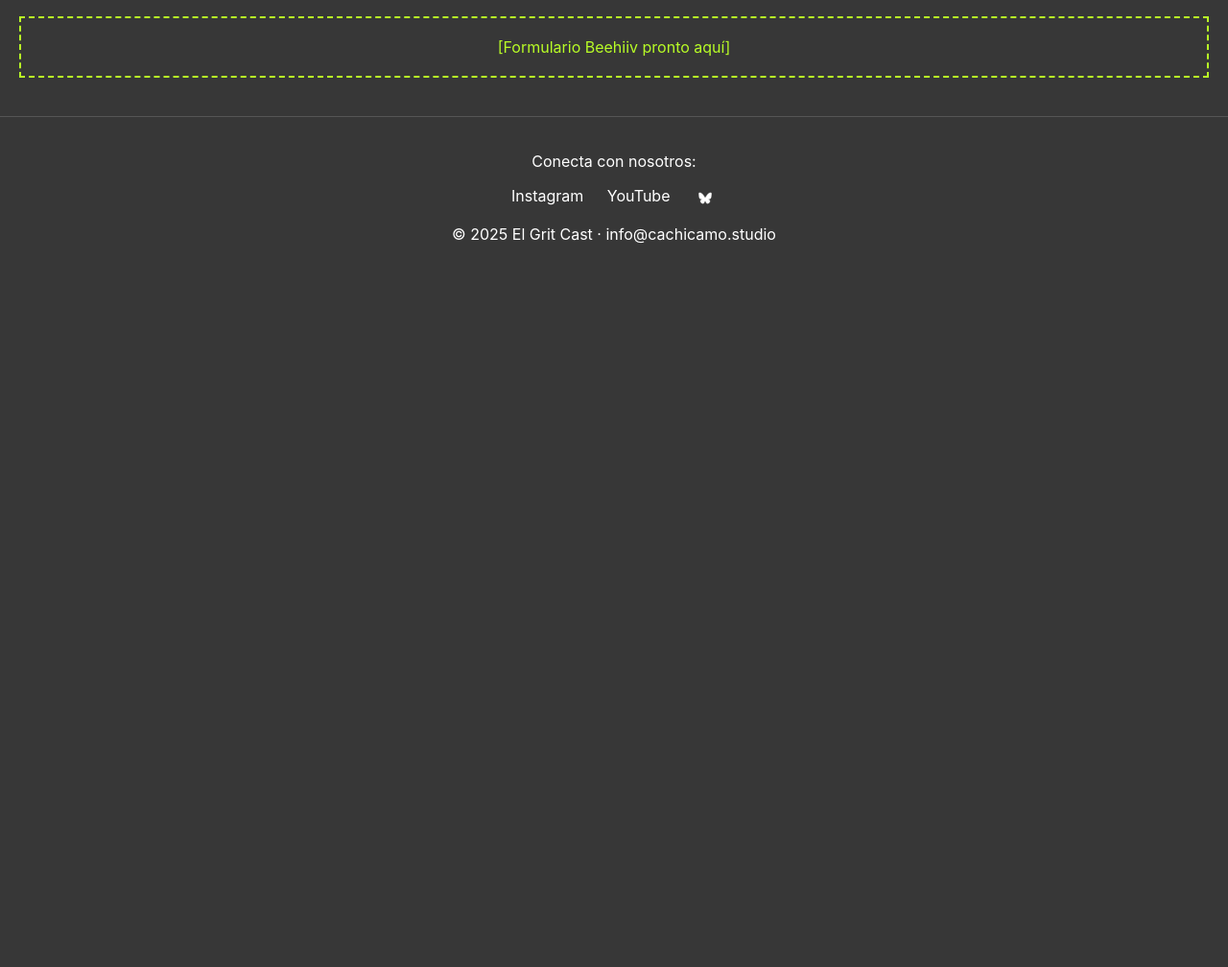
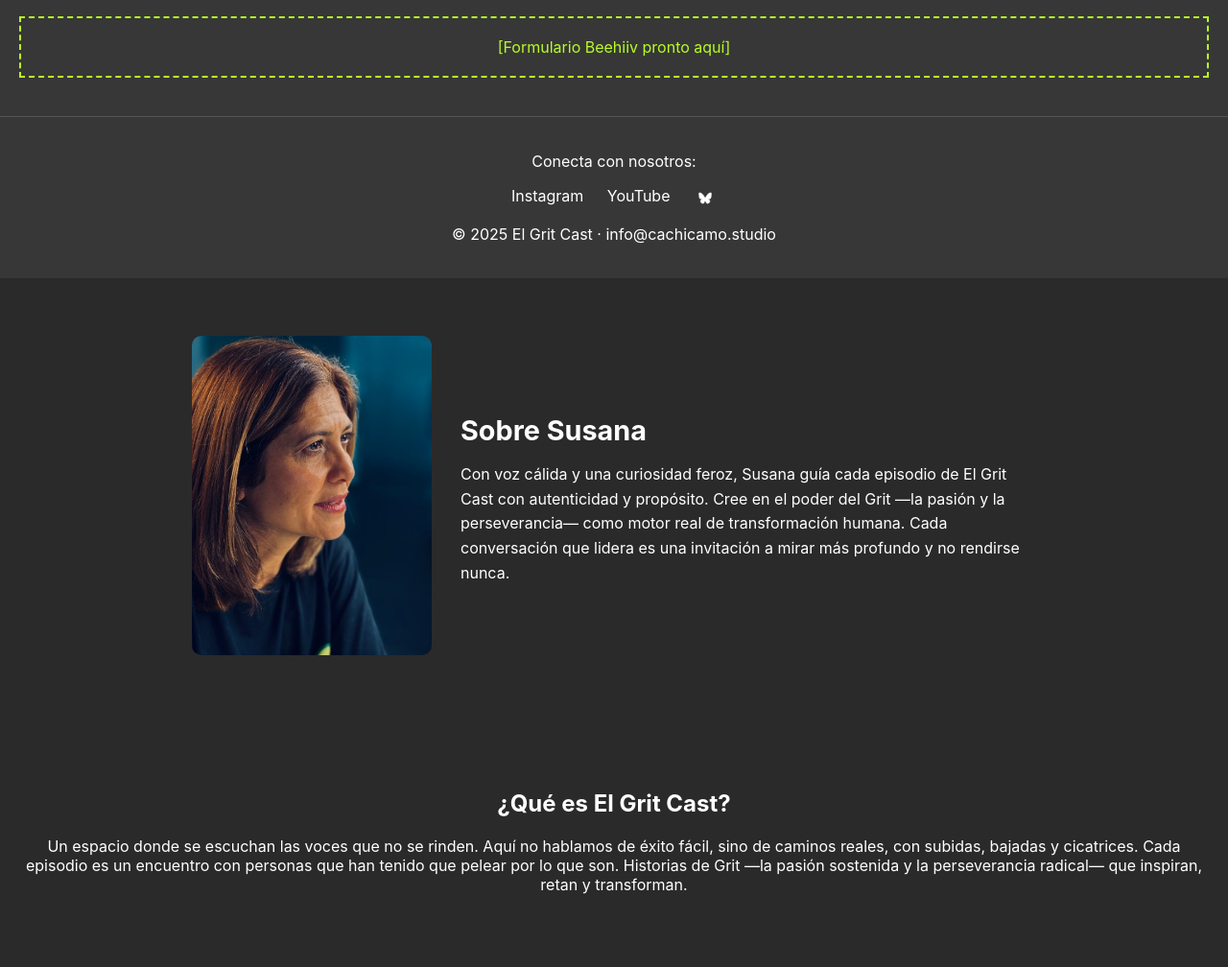
Before and after one commit to cachicamostudios/elgritcast.com, a plain HTML site: page index.html in a window 1280 px wide. Shown: the part 996-2004 px from the top of the page at 96% size. Before the commit the page ends 1286 px from the top, so only its background shows below. Drawn offline with Linux system fonts and the light colour scheme.

Commit message:
Add files via upload

```diff
--- a/index.html
+++ b/index.html
@@ -39,5 +39,26 @@
         </div>
         <p>© 2025 El Grit Cast · info@cachicamo.studio</p>
     </footer>
+
+    <section id="sobre-susana">
+        <div class="about-container">
+            <img src="assets/susana.jpg" alt="Foto de Susana" class="susana-foto">
+            <div class="about-text">
+                <h2>Sobre Susana</h2>
+                <p>Con voz cálida y una curiosidad feroz, Susana guía cada episodio de El Grit Cast con autenticidad y propósito.
+                Cree en el poder del Grit —la pasión y la perseverancia— como motor real de transformación humana.
+                Cada conversación que lidera es una invitación a mirar más profundo y no rendirse nunca.</p>
+            </div>
+        </div>
+    </section>
+
+    <section id="sobre-el-grit-cast">
+        <h2>¿Qué es El Grit Cast?</h2>
+        <p>Un espacio donde se escuchan las voces que no se rinden.
+        Aquí no hablamos de éxito fácil, sino de caminos reales, con subidas, bajadas y cicatrices.
+        Cada episodio es un encuentro con personas que han tenido que pelear por lo que son.
+        Historias de Grit —la pasión sostenida y la perseverancia radical— que inspiran, retan y transforman.</p>
+    </section>
+
 </body>
 </html>
--- a/style.css
+++ b/style.css
@@ -114,3 +114,43 @@ footer {
         font-size: 1rem;
     }
 }
+
+
+#sobre-susana, #sobre-el-grit-cast {
+    padding: 60px 20px;
+    background-color: #2a2a2a;
+    color: #fff;
+    text-align: center;
+}
+
+.about-container {
+    display: flex;
+    flex-wrap: wrap;
+    justify-content: center;
+    align-items: center;
+    gap: 30px;
+    max-width: 1000px;
+    margin: 0 auto;
+}
+
+.susana-foto {
+    border-radius: 10px;
+    width: 250px;
+    max-width: 100%;
+    height: auto;
+}
+
+.about-text {
+    max-width: 600px;
+    text-align: left;
+}
+
+.about-text h2 {
+    font-size: 1.8rem;
+    margin-bottom: 10px;
+}
+
+.about-text p {
+    font-size: 1rem;
+    line-height: 1.6;
+}
```
Also changed, not shown: assets/susana.jpg (added).
